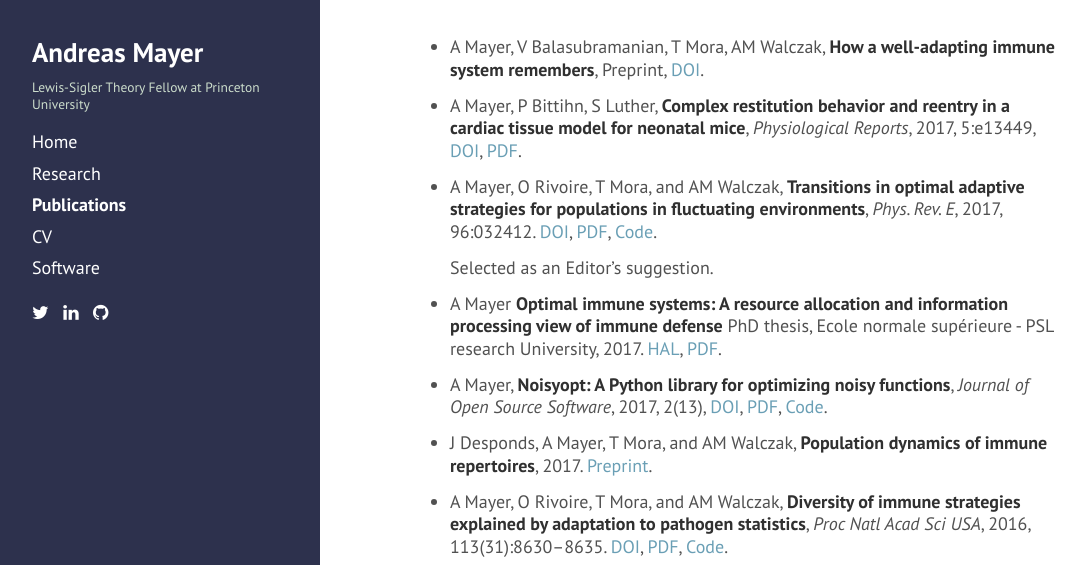
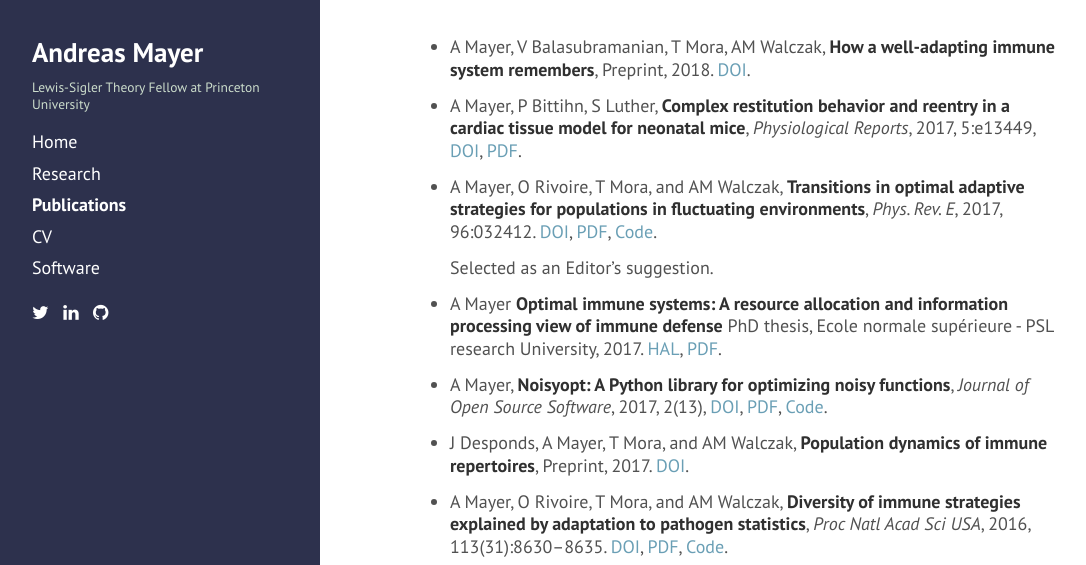
Before and after one commit to andim/andim.github.io, a Jekyll site: the page built from publications.md, in a window 1280 px wide and 1260 px high. Shown: the top 565 px of the window, without its empty margins (4-1090 px from the left). Built offline with Jekyll 4.4.1, drawn with Linux system fonts in a browser that asks for light colours; nearby versions of some CDN libraries.

Commit message:
uniformize publications preprint citations

```diff
--- a/publications.md
+++ b/publications.md
@@ -4,7 +4,7 @@ title: Publications
 order: 3
 ---
 
-* A Mayer, V Balasubramanian, T Mora, AM Walczak, **How a well-adapting immune system remembers**, Preprint, [DOI](https://doi.org/10.1101/347856).
+* A Mayer, V Balasubramanian, T Mora, AM Walczak, **How a well-adapting immune system remembers**, Preprint, 2018. [DOI](https://doi.org/10.1101/347856).
 
 * A Mayer, P Bittihn, S Luther, **Complex restitution behavior and reentry in a cardiac tissue model for neonatal mice**, *Physiological Reports*, 2017, 5:e13449, [DOI](http://doi.org/10.14814/phy2.13449), [PDF](http://physics.princeton.edu/~am66/paper/2017miceheart.pdf).
 
@@ -16,7 +16,7 @@ order: 3
 
 *   A Mayer, **Noisyopt: A Python library for optimizing noisy functions**, *Journal of Open Source Software*, 2017, 2(13), [DOI](http://doi.org/10.21105/joss.00258), [PDF](http://physics.princeton.edu/~am66/paper/2017noisyopt.pdf), [Code](http://github.com/andim/noisyopt).
 
-*   J Desponds, A Mayer, T Mora, and AM Walczak, **Population dynamics of immune repertoires**, 2017. [Preprint](http://doi.org/10.1101/112755).
+*   J Desponds, A Mayer, T Mora, and AM Walczak, **Population dynamics of immune repertoires**, Preprint, 2017. [DOI](http://doi.org/10.1101/112755).
 
 *   A Mayer, O Rivoire, T Mora, and AM Walczak, **Diversity of immune strategies explained by adaptation to pathogen statistics**, *Proc Natl Acad Sci USA*, 2016, 113(31):8630--8635. [DOI](http://dx.doi.org/10.1073/pnas.1600663113), [PDF](http://physics.princeton.edu/~am66/paper/2016evolimmune.pdf), [Code](http://github.com/andim/evolimmune).
 
```
